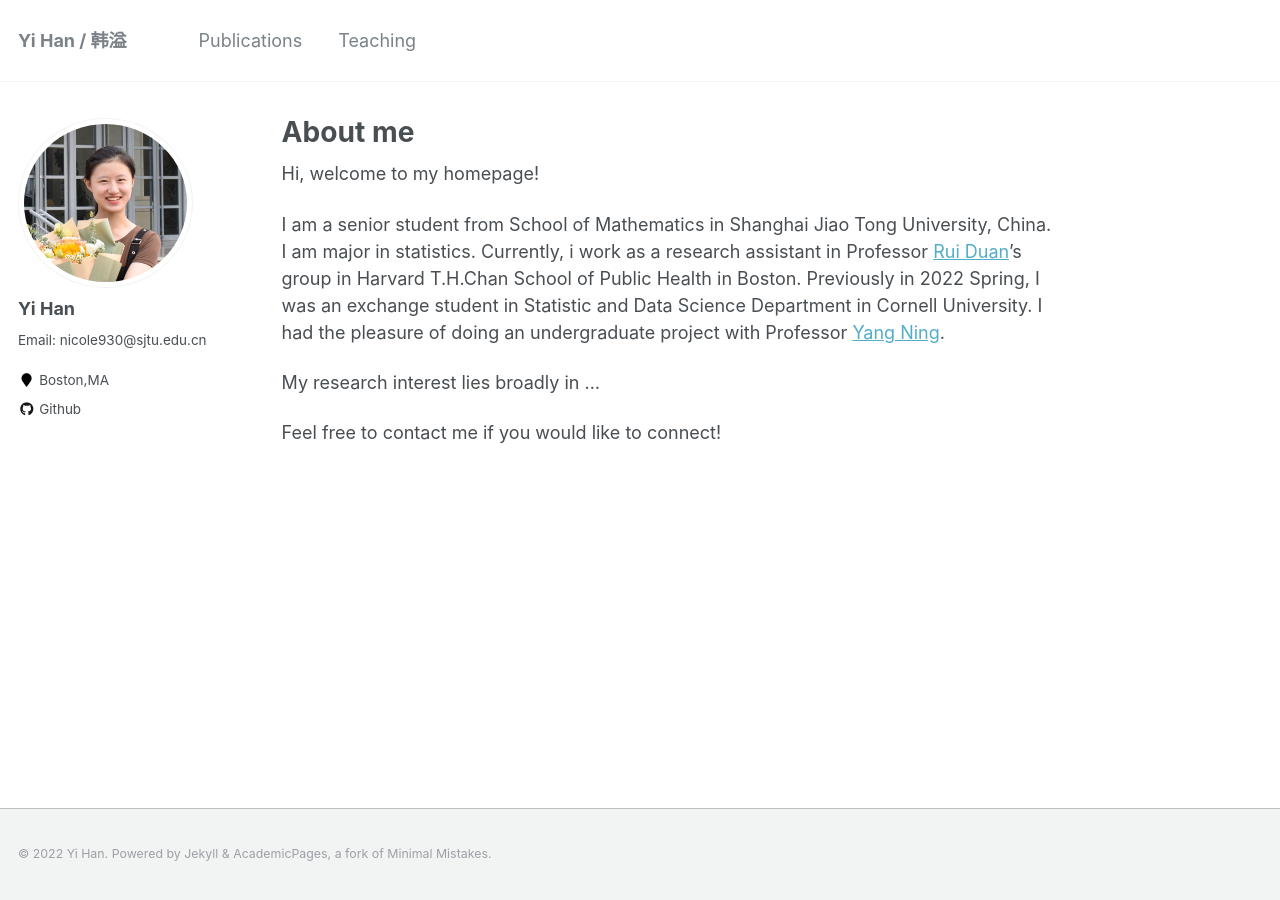
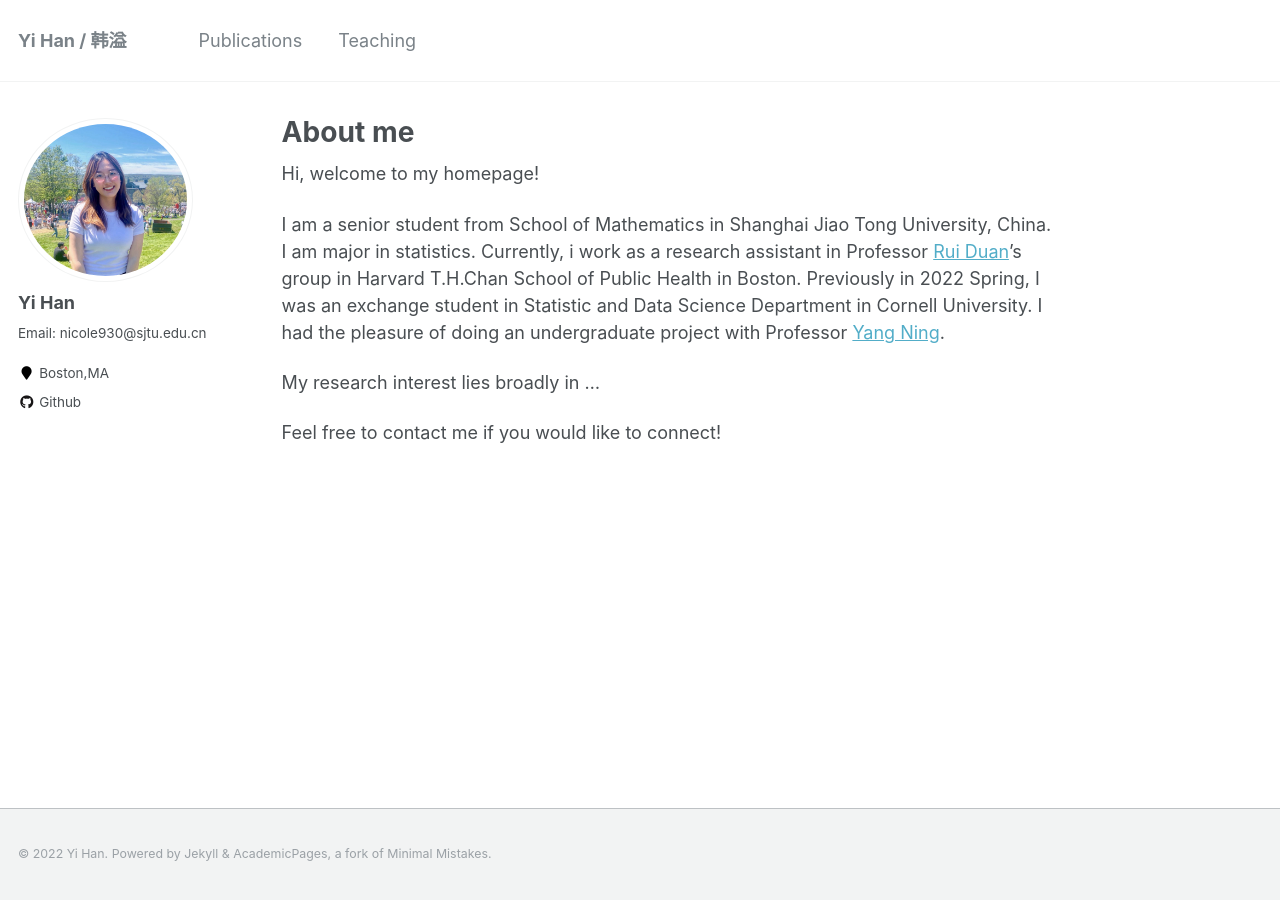
Before and after one commit to yiiihan/yiiihan.github.io, a Jekyll site: the page built from _pages/about.md, in a window 1280 px wide. Built offline with Jekyll 4.4.1, drawn with Linux system fonts in a browser that asks for light colours.

Commit message:
no message

```diff
--- a/_config.yml
+++ b/_config.yml
@@ -81,7 +81,7 @@ analytics:
 # Site Author
 author:
   name             : "Yi Han"
-  avatar           : "DSC_0004.JPG"
+  avatar           : "profile1.jpeg"
   bio              : "Email: nicole930@sjtu.edu.cn"
   location         : "Boston,MA"
   employer         :
@@ -96,7 +96,7 @@ author:
   flickr           :
   facebook         :
   foursquare       :
-  github           : "imyaxuan"
+  github           : "yiiihan"
   google_plus      :
   keybase          :
   instagram        :
```
Also changed, not shown: images/profile1.jpeg (added), images/profile2.jpeg (added).
